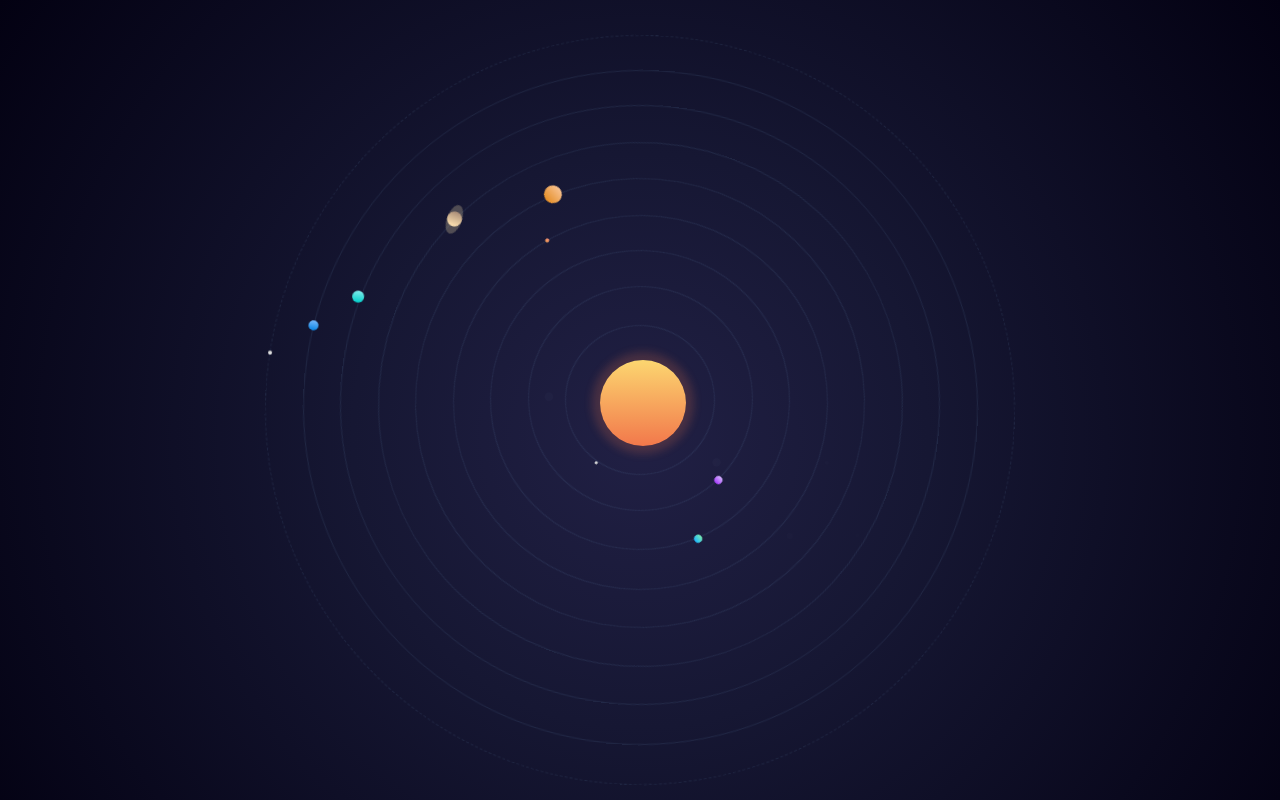
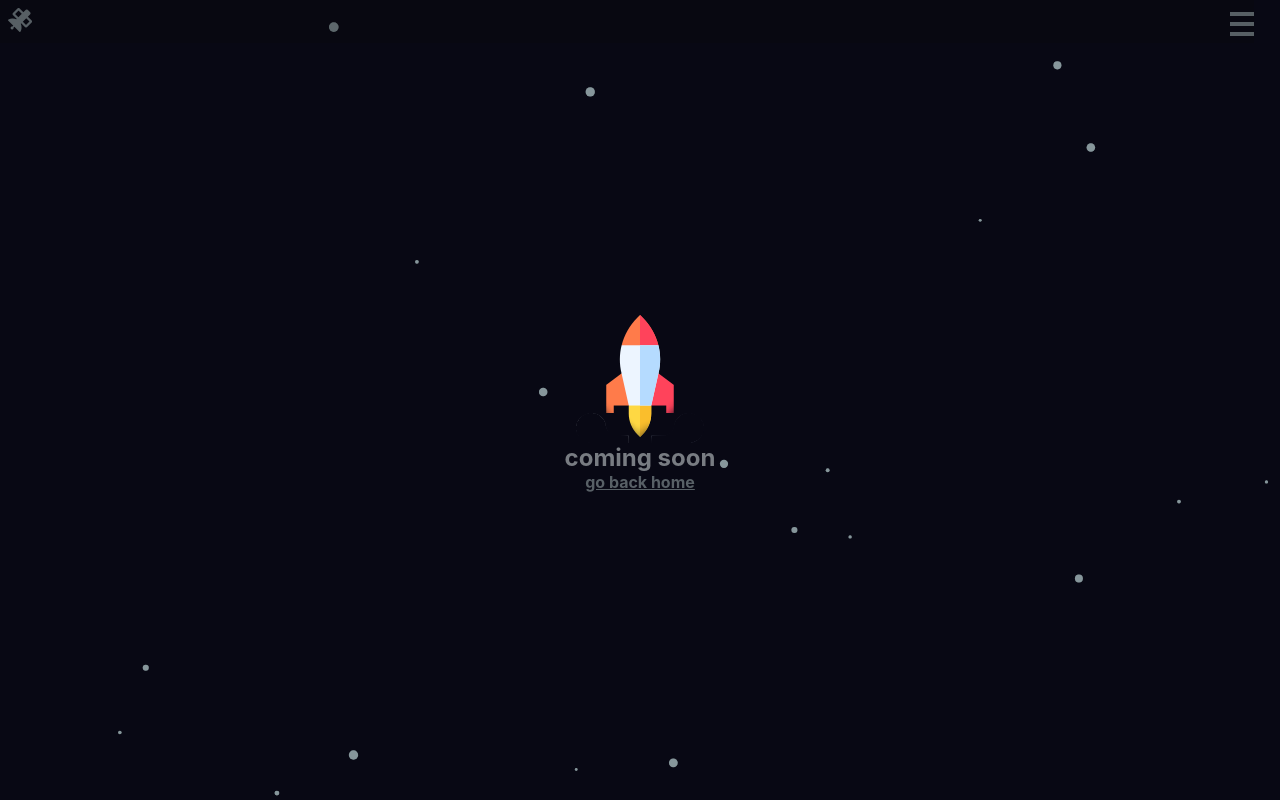
Before and after one commit to codesigno/planets, a React (Create React App) app: page /space in a window 1280 px wide. Shown: the top 800 px of the page. Built offline with nearby package versions, Linux system fonts and the light colour scheme.

Commit message:
routes, components & co

```diff
--- a/src/App.js
+++ b/src/App.js
@@ -1,17 +1,23 @@
-// import { BrowserRouter } from 'react-router-dom';
+import { BrowserRouter } from 'react-router-dom';
 import './css/App.css';
-import SolarSystem from './components/SolarSystem';
-import Planets from './pages/Planets';
+import './css/nav.css';
+// import SolarSystem from './components/SolarSystem';
+// import Planets from './pages/Planets';
+import Header from './components/Header';
+import RoutesNavBar from './RoutesNavBar'
+
 
 function App() {
   return (
     <div className="App">
-      <SolarSystem />
-      <Planets />
-      {/* <BrowserRouter>
-        <Navbar />
+      <BrowserRouter>
+        <Header />
+        {/* <SolarSystem /> */}
+        {/* <Home /> */}
+        {/* <Planets /> */}
+        {/* <Navbar /> */}
         <RoutesNavBar />
-      </BrowserRouter> */}
+      </BrowserRouter>
     </div>
   );
 }
--- a/src/RoutesNavBar.js
+++ b/src/RoutesNavBar.js
@@ -1,14 +1,14 @@
 import React from 'react'
 import { Routes, Route } from 'react-router-dom'
 import Home from './pages/Home'
-import Planets from './pages/Planets'
+import Space from './pages/Space'
 import NotFound from './components/NotFound'
 
 export default function RoutesNavBar() {
     return (
         <Routes>
             <Route path='/' exact element={<Home />} />
-            <Route path='/planets' element={<Planets />} />
+            <Route path='/space' element={<Space />} />
             <Route path="*" element={<NotFound />} />
         </Routes>
     )
--- /dev/null
+++ b/src/components/Header.js
@@ -0,0 +1,11 @@
+import React from 'react'
+import Navbar from './Navbar'
+
+export default function Header() {
+    return (
+        <header>
+            <Navbar />
+            {/* <i className="fas fa-satellite icon"></i> */}
+        </header>
+    )
+}
--- a/src/components/Navbar.jsx
+++ b/src/components/Navbar.jsx
@@ -4,8 +4,15 @@ import { Link } from 'react-router-dom'
 export default function Navbar() {
     return (
         <nav>
-            <Link to="/" className="nav-link">Home</Link>
-            <Link to="/planets" className="nav-link">planets</Link>
+            <div className="nav">
+                <Link to="/"> <i className="fas fa-satellite icon"></i></Link>
+                <Link to="/" className="menu menu-icon"><span></span></Link>
+            </div>
+            {/* <div className="hidden-menu">
+                <Link to="/" className="nav-link">home</Link>
+                <Link to="/space" className="link">space</Link>
+                <Link to="/#planet" className="link">planets</Link>
+            </div> */}
         </nav>
     )
 }
--- a/src/components/NotFound.js
+++ b/src/components/NotFound.js
@@ -1,10 +1,16 @@
 import React from 'react'
+import { Link } from 'react-router-dom'
+import ParticlesSky from './ParticlesSky'
 
 export default function NotFound() {
     return (
-        <div>
-            <h2>page not found</h2>
-            <p>404</p>
-        </div>
+        <>
+            <ParticlesSky />
+            <div className="not-found-info center">
+                <h2>page not found</h2>
+                <p className='not-found-404'>404</p>
+                <Link to="/">back to home</Link>
+            </div>
+        </>
     )
 }
--- a/src/components/SolarSystem.jsx
+++ b/src/components/SolarSystem.jsx
@@ -4,7 +4,8 @@ import '../css/solar-system.css'
 export default function SolarSystem() {
     return (
         <div className='solar-container'>
-            <div class="orbit-container">
+            <h2 className='txt-vertical'>solar system</h2>
+            <div className="orbit-container">
                 <div id="sun"></div>
                 <div id="mercury-orbit" className="orbit">
                     <div id="mercury"></div>
@@ -35,6 +36,6 @@ export default function SolarSystem() {
                     <div id="pluto"></div>
                 </div>
             </div>
-        </div>
+        </div >
     )
 }
--- a/src/pages/Home.jsx
+++ b/src/pages/Home.jsx
@@ -1,10 +1,12 @@
 import React from 'react'
 import SolarSystem from '../components/SolarSystem'
+import Planets from './Planets'
 
 export default function Home() {
     return (
         <div>
             <SolarSystem />
+            <Planets />
         </div>
     )
 }
--- a/src/pages/Planets.js
+++ b/src/pages/Planets.js
@@ -2,7 +2,6 @@ import React, { useState } from 'react'
 import ParticlesSky from '../components/ParticlesSky'
 import planetsData from '../assets/data/planets'
 import '../css/planets.css'
-import closeIcon from '../assets/img/close.png'
 
 
 export default function Planets() {
@@ -18,7 +17,6 @@ export default function Planets() {
 
     // CLOSE PLANET VIEW
     let closePlanetView = () => {
-        console.log("close")
         setIsViewOpen(false)
     }
 
@@ -27,7 +25,6 @@ export default function Planets() {
         return <div key={data.id}>
             <img src={data.img}
                 alt={data.name} className="planet-img"
-                id={data.id}
                 width="120"
                 onClick={() => openPlanetView(data.id)}
             />
@@ -37,7 +34,6 @@ export default function Planets() {
     // DISPLAY PLANET DESCRIPTION
     let showPlanet = planets.map(data => {
         if (planetId !== data.id) {
-            // console.log("planetId == data.id:", planetId == data.id)
             return <div key={data.id}>
                 <h3>hmm</h3>
             </div>
@@ -62,7 +58,8 @@ export default function Planets() {
     })
 
     return (
-        <div>
+        <div className='planets' id='planet'>
+            <h2 className='txt-vertical'>planets</h2>
             <ParticlesSky />
             <div className="planets-container">
                 {planetsImg}
--- /dev/null
+++ b/src/pages/Space.js
@@ -0,0 +1,18 @@
+import React from 'react'
+import { Link } from 'react-router-dom'
+import ParticlesSky from '../components/ParticlesSky'
+import rocketImg from '../assets/img/rakete.png'
+
+export default function Space() {
+    return (
+        <>
+            <ParticlesSky />
+            <div className="center info-container">
+                <img src={rocketImg} alt="rocket" />
+                <h2>coming soon</h2>
+                {/* <p className='info-txt'>free space</p> */}
+                <Link to="/">go back home</Link>
+            </div>
+        </>
+    )
+}
```
